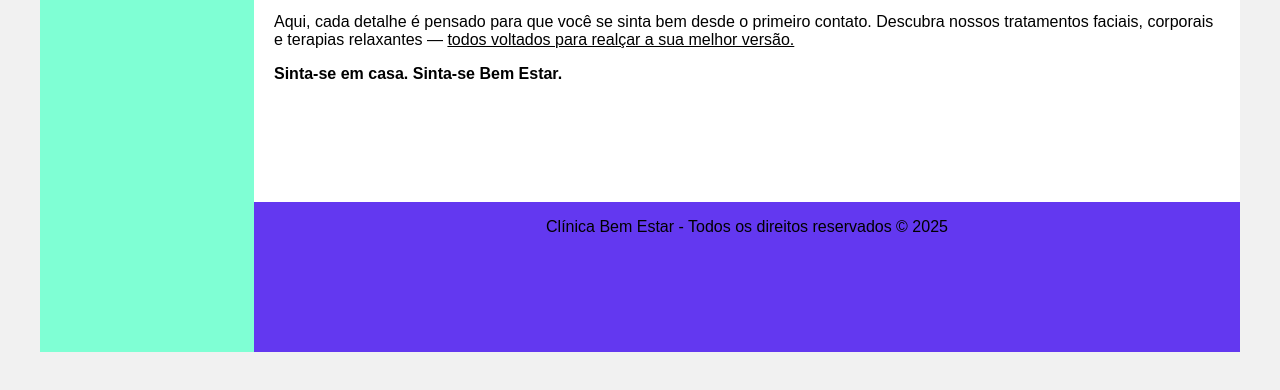
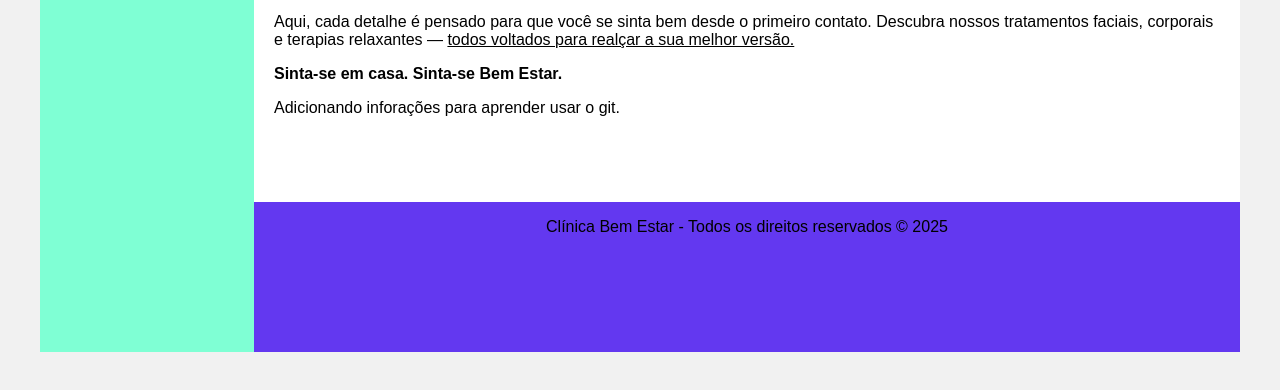
Before and after one commit to araujofelipecesar/Clinica-Bem-Estar, a plain HTML site: page index.html in a window 1280 px wide. Shown: the part 332-722 px from the top of the page. Drawn offline with Linux system fonts and the light colour scheme.

Commit message:
Adicionada novas informações na página index.html

```diff
--- a/index.html
+++ b/index.html
@@ -38,6 +38,10 @@
                     <p>
                         <Strong>Sinta-se em casa. Sinta-se Bem Estar.</Strong>
                     </p>
+
+                    <p>
+                        Adicionando inforações para aprender usar  o git.
+                    </p>
             </div>
 
             <div class="footer">
```
